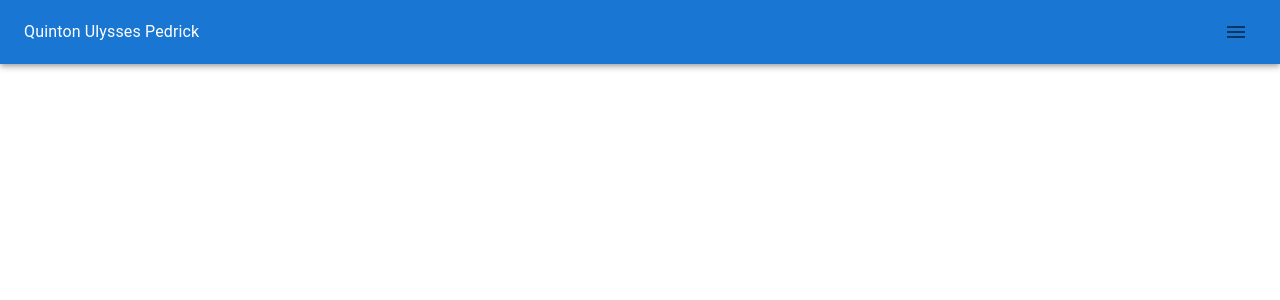
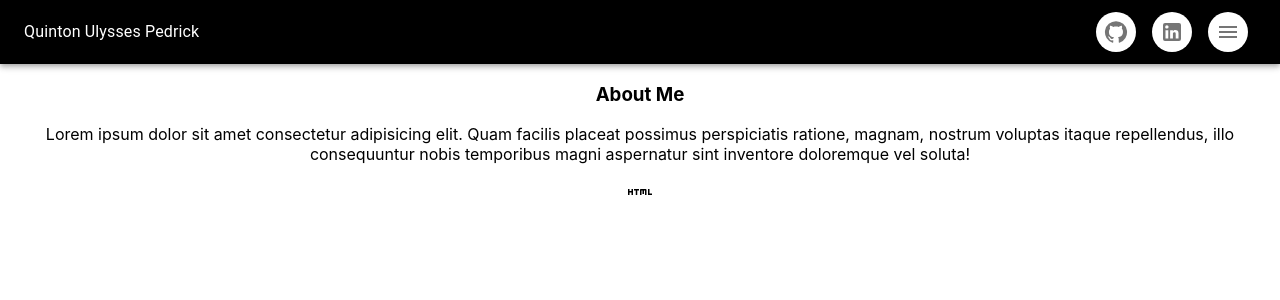
Before and after one commit to qpedrick/portfolio, a React (Create React App) app: page / in a window 1280 px wide. Shown: the top 300 px of the page. Built offline with nearby package versions, Linux system fonts and the light colour scheme.

Commit message:
added about and skills

```diff
--- a/src/App.js
+++ b/src/App.js
@@ -1,11 +1,16 @@
 import './App.css';
 import Header from './Components/Header';
 import React from 'react';
+import About from './Components/About';
+import Box from '@mui/material/Box';
 
 function App() {
   return (
     <div className='App'>
         <Header />
+        <Box sx={{display: 'flex', flexDirection: 'row', justifyContent: 'space-between'}}>
+          <About />
+        </Box>
     </div>
 )}
 
--- a/src/Components/About.jsx
+++ b/src/Components/About.jsx
@@ -0,0 +1,20 @@
+import React from "react";
+import { Box } from "@mui/system";
+import Skills from "./Skills";
+
+
+export default function About() {
+    return(
+        <Box>
+        <Box>
+            <h3>
+                About Me
+            </h3>
+            <p>
+                Lorem ipsum dolor sit amet consectetur adipisicing elit. Quam facilis placeat possimus perspiciatis ratione, magnam, nostrum voluptas itaque repellendus, illo consequuntur nobis temporibus magni aspernatur sint inventore doloremque vel soluta!
+            </p>
+        </Box>
+            <Skills />
+        </Box>
+    )
+}
--- a/src/Components/Header.jsx
+++ b/src/Components/Header.jsx
@@ -3,9 +3,10 @@ import AppBar from '@mui/material/AppBar';
 import Box from '@mui/material/Box';
 import Toolbar from '@mui/material/Toolbar';
 import Typography from '@mui/material/Typography';
-import Button from '@mui/material/Button';
 import IconButton from '@mui/material/IconButton';
 import MenuIcon from '@mui/icons-material/Menu';
+import GitHubIcon from '@mui/icons-material/GitHub';
+import LinkedInIcon from '@mui/icons-material/LinkedIn';
 
 
 export default function Header() {
@@ -15,14 +16,22 @@ return (
         diaplay: 'flex',
         flexGrow: 1
         }}>
-        <AppBar position="static">
+        <AppBar position="static" style={{background: 'black'}}>
             <Toolbar sx={{display: 'flex', flexDirection: 'row', alignItems: 'center', justifyContent: 'space-between'}}>
-                <Typography sx={{display: 'flex', justifySelf: 'flex-start'}}>
+                <Typography sx={{display: 'flex', justifySelf: 'flex-start', font: ''}}>
                 Quinton Ulysses Pedrick
                 </Typography>
-                <IconButton sx={{display: 'flex', justifySelf: 'flex-end'}}>
+                <Box sx={{display: 'flex', justifySelf: 'flex-end'}}>
+                <IconButton sx={{display: 'flex', background: 'white', m: 1}}>
+                    <GitHubIcon />
+                </IconButton>
+                <IconButton sx={{display: 'flex', background: 'white', m: 1}}>
+                    <LinkedInIcon />
+                </IconButton>
+                <IconButton sx={{display: 'flex', background: 'white', m: 1}}>
                     <MenuIcon/>
                 </IconButton>
+                </Box>
             </Toolbar>
         </AppBar>
         </Box>
--- a/src/Components/Skills.jsx
+++ b/src/Components/Skills.jsx
@@ -0,0 +1,13 @@
+import React from "react";
+import { Box } from "@mui/system";
+import HtmlIcon from '@mui/icons-material/Html';
+
+export default class Skills extends React.Component {
+    render() {
+        return(
+            <Box>
+                <HtmlIcon/>
+            </Box>
+        )
+    }
+}
```
